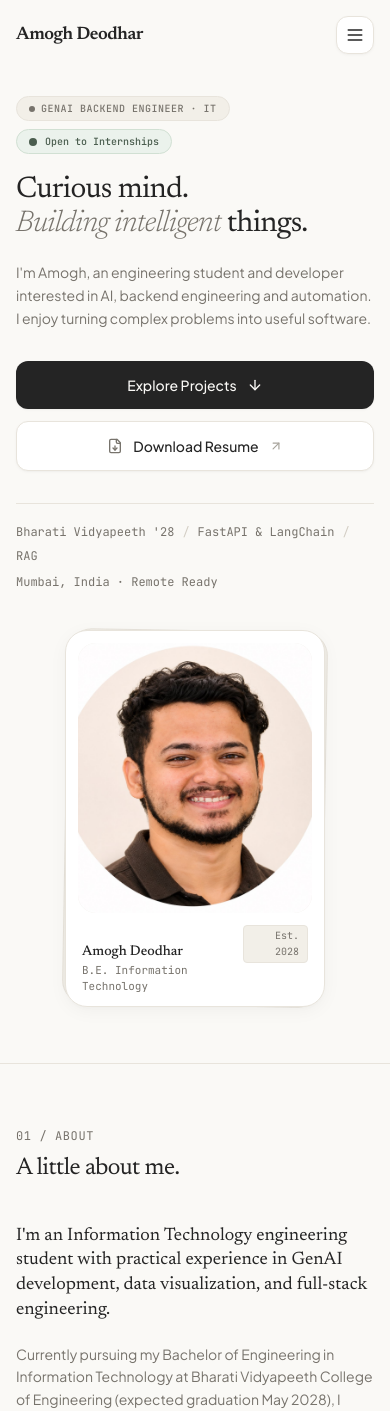
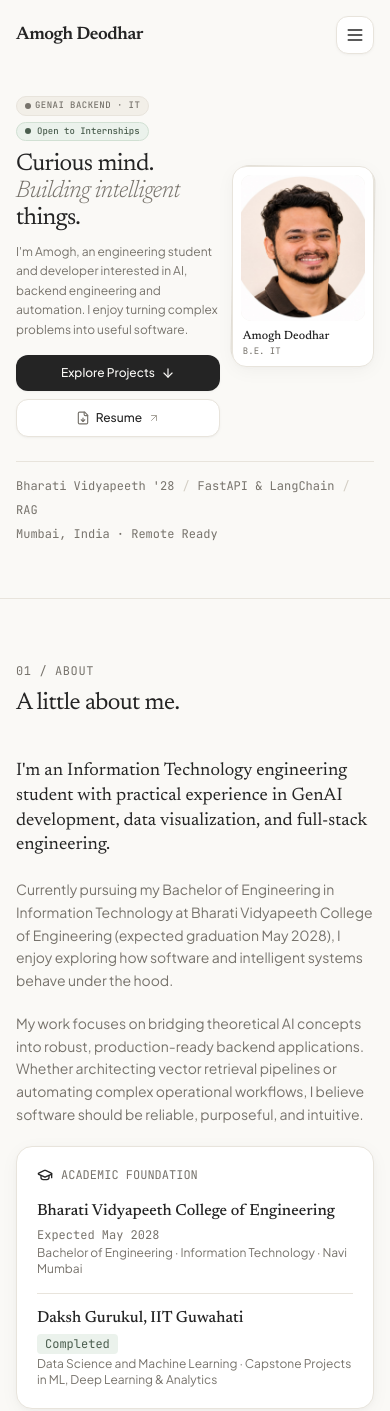
Before and after one commit to cyber-nerd21/portfolio-website-v1, a Next.js app: page / in a window 390 px wide. Shown: the top 1411 px of the page. Built offline with nearby package versions, Linux system fonts and the light colour scheme.

Commit message:
feat: make hero text and portrait side-by-side on mobile, remove Est date badge

```diff
--- a/components/Hero.tsx
+++ b/components/Hero.tsx
@@ -52,28 +52,29 @@ export default function Hero() {
         variants={containerVariants}
         initial="hidden"
         animate="visible"
-        className="grid grid-cols-1 lg:grid-cols-12 gap-10 lg:gap-14 items-center"
       >
+        {/* Side-by-side grid on all screen sizes */}
+        <div className="grid grid-cols-12 gap-3 sm:gap-6 lg:gap-14 items-center">
           {/* Left Column: Text & Editorial Narrative */}
-        <div className="lg:col-span-7 flex flex-col justify-center order-1">
+          <div className="col-span-7 sm:col-span-7 lg:col-span-7 flex flex-col justify-center">
             {/* Eyebrow & Status Row */}
             <motion.div
               variants={itemVariants}
-            className="flex flex-wrap items-center gap-2 sm:gap-3 mb-5 sm:mb-6"
+              className="flex flex-wrap items-center gap-1.5 sm:gap-2.5 mb-2.5 sm:mb-5"
             >
-            <div className="inline-flex items-center gap-1.5 sm:gap-2 px-3 py-1 rounded-full bg-[#F2EFE8] border border-[#E8E4DC] max-w-full">
+              <div className="inline-flex items-center gap-1 sm:gap-2 px-2 sm:px-3 py-0.5 sm:py-1 rounded-full bg-[#F2EFE8] border border-[#E8E4DC] max-w-full">
                 <span className="w-1.5 h-1.5 rounded-full bg-[#77736C] shrink-0" />
-              <span className="text-[10px] sm:text-[11px] font-mono font-medium tracking-wider text-[#77736C] uppercase truncate">
-                GENAI BACKEND ENGINEER · IT
+                <span className="text-[9px] sm:text-[11px] font-mono font-medium tracking-wider text-[#77736C] uppercase truncate">
+                  GENAI BACKEND · IT
                 </span>
               </div>
 
-            <div className="inline-flex items-center gap-2 px-3 py-1 rounded-full bg-[#EBF2EC] border border-[#D1E0D3]">
-              <span className="relative flex h-2 w-2">
+              <div className="inline-flex items-center gap-1.5 px-2 sm:px-3 py-0.5 sm:py-1 rounded-full bg-[#EBF2EC] border border-[#D1E0D3]">
+                <span className="relative flex h-1.5 w-1.5">
                   <span className="animate-ping absolute inline-flex h-full w-full rounded-full bg-[#4A5D4E] opacity-60" />
-                <span className="relative inline-flex rounded-full h-2 w-2 bg-[#4A5D4E]" />
+                  <span className="relative inline-flex rounded-full h-1.5 w-1.5 bg-[#4A5D4E]" />
                 </span>
-              <span className="text-[10px] sm:text-[11px] font-mono font-medium text-[#4A5D4E]">
+                <span className="text-[9px] sm:text-[11px] font-mono font-medium text-[#4A5D4E]">
                   Open to Internships
                 </span>
               </div>
@@ -82,7 +83,7 @@ export default function Hero() {
             {/* Main Heading */}
             <motion.h1
               variants={itemVariants}
-            className="font-serif text-3xl sm:text-5xl lg:text-7xl font-normal tracking-tight text-[#242424] leading-[1.12] mb-5 sm:mb-6"
+              className="font-serif text-2xl sm:text-4xl md:text-5xl lg:text-7xl font-normal tracking-tight text-[#242424] leading-[1.12] mb-2.5 sm:mb-6"
             >
               Curious mind.
               <br />
@@ -95,24 +96,24 @@ export default function Hero() {
             {/* Description */}
             <motion.p
               variants={itemVariants}
-            className="text-sm sm:text-base md:text-lg text-[#77736C] max-w-xl font-normal leading-relaxed mb-8"
+              className="text-xs sm:text-base md:text-lg text-[#77736C] max-w-xl font-normal leading-relaxed mb-4 sm:mb-8"
             >
               I&apos;m Amogh, an engineering student and developer interested in AI,
               backend engineering and automation. I enjoy turning complex problems
               into useful software.
             </motion.p>
 
-          {/* Action Buttons: Full width on mobile, inline on sm+ */}
+            {/* Action Buttons */}
             <motion.div
               variants={itemVariants}
-            className="flex flex-col sm:flex-row items-stretch sm:items-center gap-3 sm:gap-4 mb-8 sm:mb-10 w-full sm:w-auto"
+              className="flex flex-col sm:flex-row items-stretch sm:items-center gap-2 sm:gap-4 w-full sm:w-auto"
             >
               <a
                 href="#projects"
-              className="group inline-flex items-center justify-center gap-2.5 px-6 py-3.5 rounded-xl bg-[#242424] text-[#FAF9F6] font-medium text-sm hover:bg-[#383632] transition-all duration-200 shadow-editorial active:scale-[0.98]"
+                className="group inline-flex items-center justify-center gap-1.5 sm:gap-2.5 px-4 sm:px-6 py-2.5 sm:py-3.5 rounded-xl bg-[#242424] text-[#FAF9F6] font-medium text-xs sm:text-sm hover:bg-[#383632] transition-all duration-200 shadow-editorial active:scale-[0.98]"
               >
                 <span>Explore Projects</span>
-              <ArrowDown className="w-4 h-4 transition-transform group-hover:translate-y-0.5 text-[#FAF9F6]" />
+                <ArrowDown className="w-3.5 h-3.5 sm:w-4 sm:h-4 transition-transform group-hover:translate-y-0.5 text-[#FAF9F6]" />
               </a>
 
               <a
@@ -120,18 +121,55 @@ export default function Hero() {
                 download="Amogh-Deodhar-Resume.pdf"
                 target="_blank"
                 rel="noopener noreferrer"
-              className="group inline-flex items-center justify-center gap-2.5 px-6 py-3.5 rounded-xl bg-[#FFFFFF] text-[#242424] border border-[#E8E4DC] hover:border-[#D3CEC4] hover:bg-[#F2EFE8] transition-all duration-200 text-sm font-medium shadow-editorial active:scale-[0.98]"
+                className="group inline-flex items-center justify-center gap-1.5 sm:gap-2.5 px-4 sm:px-6 py-2.5 sm:py-3.5 rounded-xl bg-[#FFFFFF] text-[#242424] border border-[#E8E4DC] hover:border-[#D3CEC4] hover:bg-[#F2EFE8] transition-all duration-200 text-xs sm:text-sm font-medium shadow-editorial active:scale-[0.98]"
               >
-              <FileDown className="w-4 h-4 text-[#77736C] group-hover:text-[#242424] transition-colors" />
-              <span>Download Resume</span>
-              <ArrowUpRight className="w-3.5 h-3.5 text-[#A8A49C] group-hover:text-[#242424] transition-colors" />
+                <FileDown className="w-3.5 h-3.5 sm:w-4 sm:h-4 text-[#77736C] group-hover:text-[#242424] transition-colors" />
+                <span>Resume</span>
+                <ArrowUpRight className="w-3 h-3 sm:w-3.5 sm:h-3.5 text-[#A8A49C] group-hover:text-[#242424] transition-colors" />
               </a>
             </motion.div>
+          </div>
 
-          {/* Minimalist Micro Details */}
+          {/* Right Column: Portrait Frame (Compact & side-by-side on mobile) */}
+          <motion.div
+            variants={imageVariants}
+            className="col-span-5 sm:col-span-5 lg:col-span-5 flex justify-end"
+          >
+            <div className="relative group max-w-[145px] sm:max-w-[260px] md:max-w-[340px] lg:max-w-[360px] w-full">
+              {/* Background mat / paper shadow */}
+              <div className="absolute inset-0 rounded-[16px] sm:rounded-[24px] lg:rounded-[28px] bg-[#F2EFE8] transform rotate-1 transition-transform group-hover:rotate-2 duration-300 border border-[#E8E4DC]" />
+
+              {/* Main Portrait Card */}
+              <div className="relative rounded-[14px] sm:rounded-[22px] lg:rounded-[26px] bg-[#FFFFFF] p-2 sm:p-3 md:p-4 border border-[#E8E4DC] shadow-card transition-all duration-300 group-hover:shadow-card-hover">
+                <div className="relative aspect-[4/4.7] w-full overflow-hidden rounded-[10px] sm:rounded-[18px] lg:rounded-[20px] bg-[#F2EFE8]">
+                  <Image
+                    src="/images/amogh.jpg"
+                    alt="Amogh Deodhar"
+                    fill
+                    priority
+                    sizes="(max-width: 640px) 145px, (max-width: 1024px) 260px, 360px"
+                    className="object-cover object-center transition-transform duration-500 group-hover:scale-[1.02]"
+                  />
+                </div>
+
+                {/* Editorial Caption Under Portrait (Est. completely removed) */}
+                <div className="mt-2 sm:mt-3 px-0.5 sm:px-1">
+                  <p className="font-serif font-medium text-[#242424] text-xs sm:text-sm leading-tight">
+                    Amogh Deodhar
+                  </p>
+                  <p className="font-mono text-[9px] sm:text-[11px] text-[#77736C] leading-tight mt-0.5">
+                    B.E. IT
+                  </p>
+                </div>
+              </div>
+            </div>
+          </motion.div>
+        </div>
+
+        {/* Minimalist Micro Details spanning below */}
         <motion.div
           variants={itemVariants}
-            className="pt-5 border-t border-[#E8E4DC] flex flex-col sm:flex-row sm:items-center justify-between gap-2.5 text-xs font-mono text-[#77736C]"
+          className="mt-6 sm:mt-10 pt-4 sm:pt-5 border-t border-[#E8E4DC] flex flex-col sm:flex-row sm:items-center justify-between gap-2 text-xs font-mono text-[#77736C]"
         >
           <div className="flex flex-wrap items-center gap-2">
             <span>Bharati Vidyapeeth &apos;28</span>
@@ -142,49 +180,6 @@ export default function Hero() {
           </div>
           <span>Mumbai, India · Remote Ready</span>
         </motion.div>
-        </div>
-
-        {/* Right Column: Portrait Frame */}
-        <motion.div
-          variants={imageVariants}
-          className="lg:col-span-5 flex justify-center order-2"
-        >
-          <div className="relative group max-w-[260px] sm:max-w-[320px] md:max-w-[360px] w-full mx-auto">
-            {/* Background mat / paper shadow */}
-            <div className="absolute inset-0 rounded-[24px] sm:rounded-[28px] bg-[#F2EFE8] transform rotate-1 transition-transform group-hover:rotate-2 duration-300 border border-[#E8E4DC]" />
-
-            {/* Main Portrait Card */}
-            <div className="relative rounded-[22px] sm:rounded-[26px] bg-[#FFFFFF] p-3 sm:p-4 border border-[#E8E4DC] shadow-card transition-all duration-300 group-hover:shadow-card-hover">
-              <div className="relative aspect-[4/4.6] w-full overflow-hidden rounded-[18px] sm:rounded-[20px] bg-[#F2EFE8]">
-                <Image
-                  src="/images/amogh.jpg"
-                  alt="Amogh Deodhar"
-                  fill
-                  priority
-                  sizes="(max-width: 640px) 260px, (max-width: 1024px) 320px, 360px"
-                  className="object-cover object-center transition-transform duration-500 group-hover:scale-[1.02]"
-                />
-              </div>
-
-              {/* Editorial Caption Under Portrait */}
-              <div className="mt-3 px-1 sm:px-2 flex items-baseline justify-between text-xs">
-                <div>
-                  <p className="font-serif font-medium text-[#242424] text-sm">
-                    Amogh Deodhar
-                  </p>
-                  <p className="font-mono text-[11px] text-[#77736C]">
-                    B.E. Information Technology
-                  </p>
-                </div>
-                <div className="text-right">
-                  <span className="inline-block px-2 py-0.5 rounded font-mono text-[10px] bg-[#F2EFE8] text-[#77736C] border border-[#E8E4DC]">
-                    Est. 2028
-                  </span>
-                </div>
-              </div>
-            </div>
-          </div>
-        </motion.div>
       </motion.div>
     </section>
   );
```
Lines whose indentation alone changed are shown as unchanged.
